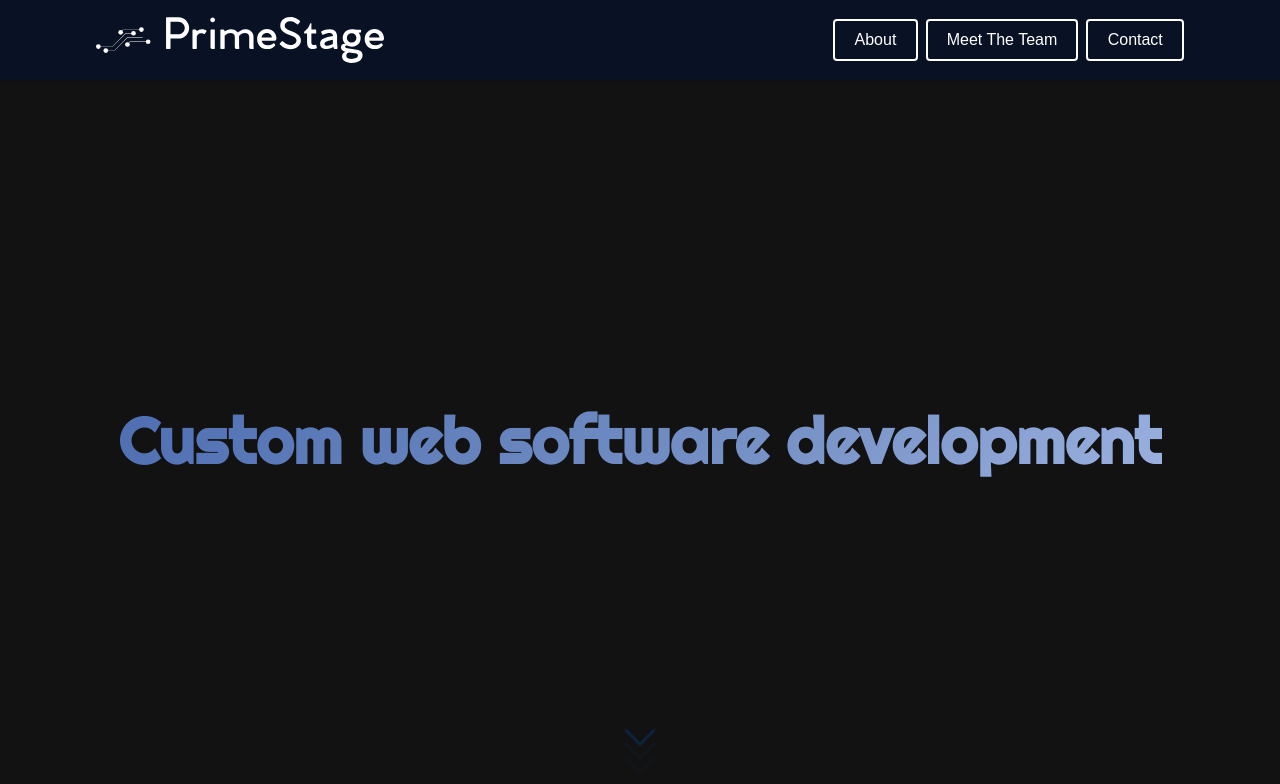
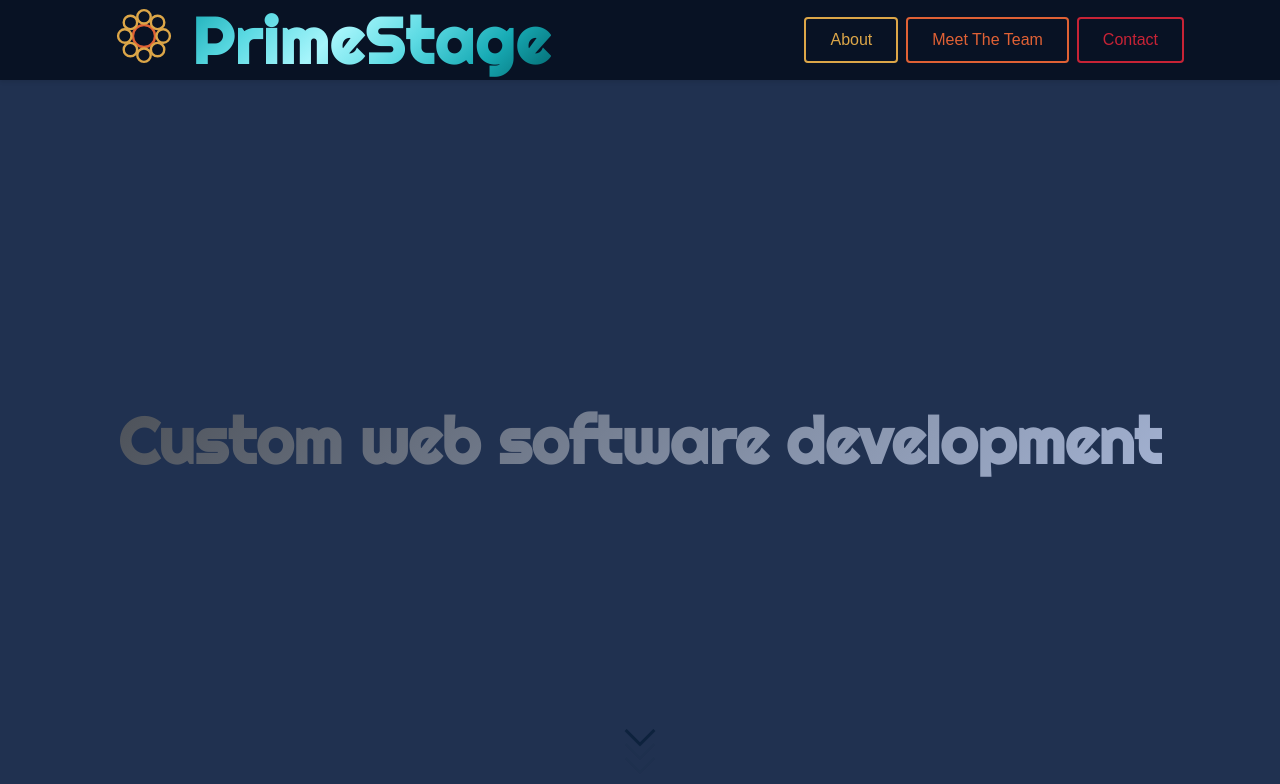
Before and after one commit to primestageprime/MarketingPortal, a SvelteKit app: page / in a window 1280 px wide. Shown: the top 784 px of the page. Built offline with nearby package versions, Linux system fonts and the light colour scheme.

Commit message:
Added some retro theme colors and have started integrating those into the page.  Added placeholder logo that Peter created.

```diff
--- a/src/app.html
+++ b/src/app.html
@@ -6,7 +6,7 @@
 		<meta name="viewport" content="width=device-width, initial-scale=1" />
 		%sveltekit.head%
 	</head>
-	<body data-sveltekit-preload-data="hover" data-theme="dark-navy">
+	<body data-sveltekit-preload-data="hover">
 		<div style="display: contents">%sveltekit.body%</div>
 	</body>
 </html>
--- a/src/app.scss
+++ b/src/app.scss
@@ -1,12 +1,5 @@
 @import url('https://fonts.googleapis.com/css2?family=Righteous&display=swap');
 @import './scss/_variables.scss';
-
-// DELFT BLUE: #203150  (DARK SLATE BLUE)
-// YlnMn BLUE: #2E4C79 (NEUTRAL SLATE BLUE)
-// LAPIS LAZULI: #4A668E  (LIGHT SLATE BLUE)
-// HUNYADI YELLOW: #DCA648  (DULL RETRO YELLOW)
-// FLAME: #E06135  (RETRO ORANGE)
-// CARDINAL: #C72336 (RETRO RED)
 
 /* Reset default margin and padding */
 * {
@@ -25,14 +18,16 @@ html {
 // Theme Variables
 :root {
 	// Light Theme
+	--gradient-metallic-primary: #{$shiny-metallic-neutral};
+	--gradient-metallic-cyan: #{$shiny-metallic-cyan};
 	--gradient-metallic-blue: #{$shiny-metallic-blue};
 	--gradient-metallic-red: #{$shiny-metallic-red};
-	--color-background: #{$light-white};
-	--color-header-background: #{$light-navy};
-	--color-info-section-background: #{$light-cobalt};
-	--color-info-section-background: #{$dark-indigo};
+	--color-background-primary: #{$dark-primary-bg};
+	--color-background-primary-header: #{$dark-navy};
+	--color-info-section-background: #{$dark-secondary-bg};
+	--color-team-section-background: #{$dark-secondary-bg};
 	--color-text: #{$light-black};
-	--color-text-secondary: #{$dark-white};
+	--color-text-secondary: #{$dark-primary-text};
 	--color-primary: #{$light-navy};
 	--color-secondary: #{$light-purple};
 	--color-gray: #{$light-gray};
@@ -40,73 +35,23 @@ html {
 	--color-button-primary: #{$light-navy};
 	--color-button-primary-hover: #{$light-navy-hover};
 	--color-button-primary-focus: #{$light-navy-focus};
-	--color-button-secondary-white: #{$light-white};
-	--color-button-secondary-white-hover: #{$light-white-hover};
-	--color-button-secondary-white-focus: #{$light-white-focus};
-}
-
-// Dark Theme
-[data-theme='dark'] {
-	--gradient-metallic-primary: #{$shiny-metallic-neutral};
-	--color-background: #{$dark-black};
-	--color-header-background: #{$dark-sienna};
-	--color-text: #{$dark-white};
-	--color-text-secondary: #{$light-black};
-	--color-primary: #{$dark-navy};
-	--color-secondary: #{$dark-purple};
-	--color-gray: #{$dark-gray};
-	--color-dark-gray: #{$dark-dark-gray};
-	--color-button-primary: #{$dark-navy};
-	--color-button-primary-hover: #{$dark-navy-hover};
-	--color-button-primary-focus: #{$dark-navy-focus};
-	--color-button-secondary-white: #{$light-white};
-	--color-button-secondary-white-hover: #{$light-white-hover};
-	--color-button-secondary-white-focus: #{$light-white-focus};
-}
-
-[data-theme='dark-red'] {
-	--gradient-metallic-primary: #{$shiny-metallic-red};
-	--color-background: #{$dark-black};
-	--color-header-background: #{$dark-red};
-	--color-info-section-background: #{$light-sienna};
-	--color-team-section-background: #{$dark-orange};
-	--color-text: #{$dark-white};
-	--color-text-secondary: #{$light-black};
-	--color-primary: #{$dark-red};
-	--color-secondary: #{$dark-purple};
-	--color-gray: #{$dark-gray};
-	--color-dark-gray: #{$dark-dark-gray};
-	--color-button-primary: #{$dark-red};
-	--color-button-primary-hover: #{$dark-red-hover};
-	--color-button-primary-focus: #{$dark-red-focus};
-	--color-button-secondary-white: #{$light-white};
-	--color-button-secondary-white-hover: #{$light-white-hover};
-	--color-button-secondary-white-focus: #{$light-white-focus};
-}
-
-[data-theme='dark-navy'] {
-	--gradient-metallic-primary: #{$shiny-metallic-blue};
-	--color-background: #{$dark-black};
-	--color-header-background: #{$dark-navy};
-	--color-info-section-background: #{$light-cobalt};
-	--color-team-section-background: #{$dark-indigo};
-	--color-text: #{$dark-white};
-	--color-text-secondary: #{$light-black};
-	--color-primary: #{$dark-navy};
-	--color-secondary: #{$dark-purple};
-	--color-gray: #{$dark-gray};
-	--color-dark-gray: #{$dark-dark-gray};
-	--color-button-primary: #{$light-navy};
-	--color-button-primary-hover: #{$light-navy-hover};
-	--color-button-primary-focus: #{$light-navy-focus};
-	--color-button-secondary-white: #{$light-white};
-	--color-button-secondary-white-hover: #{$light-white-hover};
-	--color-button-secondary-white-focus: #{$light-white-focus};
+	--color-button-secondary-white: #{$dark-primary-text};
+	--color-button-secondary-white-hover: #{$dark-primary-text-hover};
+	--color-button-secondary-white-focus: #{$dark-primary-text-focus};
+	--color-button-accent-gold: #{$dark-accent-gold};
+	--color-button-accent-gold-hover: #{$dark-accent-gold-hover};
+	--color-button-accent-gold-focus: #{$dark-accent-gold-focus};
+	--color-button-accent-orange: #{$dark-accent-orange};
+	--color-button-accent-orange-hover: #{$dark-accent-orange-hover};
+	--color-button-accent-orange-focus: #{$dark-accent-orange-focus};
+	--color-button-accent-red: #{$dark-accent-red};
+	--color-button-accent-red-hover: #{$dark-accent-red-hover};
+	--color-button-accent-red-focus: #{$dark-accent-red-focus};
 }
 
 // Base Styles
 body {
-	background-color: var(--color-background);
+	background-color: var(--color-background-primary);
 	color: var(--color-text);
 	font-family: Arial, sans-serif;
 	margin: 0;
@@ -117,25 +62,12 @@ body {
 	flex-direction: column;
 }
 
-// Utility classes
-.primary {
-	color: var(--color-primary);
-}
-
-.secondary {
-	color: var(--color-secondary);
-}
-
-.gray {
-	color: var(--color-gray);
-}
-
 // Floating Header
 .header {
 	height: 10vh;
 	width: 100%;
 	padding: 1rem 6rem;
-	background-color: var(--color-header-background);
+	background-color: var(--color-background-primary-header);
 	color: var(--color-white);
 	font-size: 1rem; // Adjusts with body font size
 	display: flex;
@@ -152,7 +84,7 @@ body {
 	left: 0;
 	width: 100%;
 	padding: 1rem 2rem;
-	background-color: var(--color-header-background);
+	background-color: var(--color-background-primary-header);
 	color: var(--color-white);
 	font-size: 1rem; // Adjusts with body font size
 	display: flex;
@@ -284,6 +216,22 @@ body {
 	background-clip: text; /* Standard */
 }
 
+.shiny-metallic-text-cyan {
+	font-family: 'Righteous', sans-serif;
+	font-size: 4rem;
+	font-weight: bold;
+	background: var(--gradient-metallic-cyan);
+	background-size: 100%;
+	color: transparent;
+
+	/* Vendor prefixes for compatibility */
+	-webkit-background-clip: text; /* Safari, Chrome */
+	-moz-background-clip: text; /* Firefox (not always needed) */
+	-ms-background-clip: text; /* Internet Explorer */
+	-o-background-clip: text; /* Older Opera */
+	background-clip: text; /* Standard */
+}
+
 .vertical-overflow {
 	height: 100%;
 	overflow-y: auto;
--- a/src/lib/components/ScrollWithIndicator.svelte
+++ b/src/lib/components/ScrollWithIndicator.svelte
@@ -174,6 +174,7 @@
 	}
 
 	.content {
+		color: var(--color-text-secondary);
 		flex: 1;
 		display: flex;
 		flex-direction: column;
--- /dev/null
+++ b/src/lib/components/icons/PsLogo2.svelte
@@ -0,0 +1,56 @@
+<script>
+	export let strokeColor;
+	export let outerStrokeColor;
+	const centerRadius = 23;
+	const radius = 14;
+	const fillColor = 'transparent';
+
+	const strokeWidth = 5;
+	const centerStyle = `stroke-width: ${strokeWidth}px; `;
+	const outerStrokeWidth = 5;
+	const outerStyle = `stroke-width: ${outerStrokeWidth}px;`;
+
+	const rad = 28.28;
+	const otherRad = 40;
+	const outerCircles = [
+		[rad, rad],
+		[otherRad, 0],
+		[-1 * otherRad, 0],
+		[-1 * rad, rad],
+		[0, otherRad],
+		[0, -1 * otherRad],
+		[-1 * rad, -1 * rad],
+		[rad, -1 * rad]
+	];
+</script>
+
+<div>
+	<svg
+		width="200"
+		height="200"
+		viewBox="-100 -100 200 200"
+		xmlns="http://www.w3.org/2000/svg"
+		{...$$restProps}
+	>
+		<!-- Center Circle -->
+		<circle
+			cx="0"
+			cy="0"
+			r={centerRadius}
+			fill={fillColor}
+			stroke={strokeColor}
+			style={centerStyle}
+		/>
+
+		<!-- Surrounding Circles -->
+		{#each outerCircles as [cx, cy]}
+			<circle {cx} {cy} r={radius} fill={fillColor} style={outerStyle} stroke={outerStrokeColor} />
+		{/each}
+	</svg>
+</div>
+
+<style lang="css">
+	div {
+		margin: 0;
+	}
+</style>
--- a/src/routes/+layout.svelte
+++ b/src/routes/+layout.svelte
@@ -1,15 +1,20 @@
 <script>
-	import PsLogoWithText from '$lib/components/PsLogoWithText.svelte';
+	import PsLogo2 from '$lib/components/icons/PsLogo2.svelte';
 	import '../app.scss';
 	import '../scss/index.scss';
 </script>
 
 <header class="header">
-	<a href="/"><div class="logo"><PsLogoWithText /></div></a>
+	<a href="/"
+		><div class="logo">
+			<PsLogo2 strokeColor={'#e06135'} outerStrokeColor={'#dca648'} height="6rem" width="6rem" />
+			<h1 class="shiny-metallic-text-cyan">PrimeStage</h1>
+		</div></a
+	>
 	<div class="header-actions">
-		<a href="about" class="button-secondary-white nav-link">About</a>
-		<a href="team" class="button-secondary-white nav-link">Meet The Team</a>
-		<a href="contact" class="button-secondary-white nav-link">Contact</a>
+		<a href="about" class="button-accent-gold nav-link">About</a>
+		<a href="team" class="button-accent-orange nav-link">Meet The Team</a>
+		<a href="contact" class="button-accent-red nav-link">Contact</a>
 		<div class="menu">menu</div>
 	</div>
 </header>
@@ -29,12 +34,17 @@
 		flex: 1;
 		overflow: hidden;
 	}
-	.logo {
-		font-size: 30px;
-		font-weight: 100;
-		letter-spacing: 0.1rem;
-		display: flex;
-		align-items: center;
+
+	a {
+		text-decoration: none;
+
+		.logo {
+			font-size: 30px;
+			letter-spacing: 0.1rem;
+			display: flex;
+			align-items: center;
+			font-family: 'Righteous', sans-serif;
+		}
 	}
 
 	.menu {
--- a/src/routes/team/+page.svelte
+++ b/src/routes/team/+page.svelte
@@ -32,6 +32,7 @@ Risus hendrerit justo natoque metus tempus vehicula. Blandit magna tortor luctus
 		align-items: center;
 		justify-content: center;
 		height: 60%;
+		color: var(--color-text-secondary);
 	}
 	.employee-info-section:nth-child(odd) {
 		background-color: var(--color-team-section-background);
--- a/src/scss/buttons.scss
+++ b/src/scss/buttons.scss
@@ -21,26 +21,76 @@
 	}
 }
 
-.button-secondary {
+.button-accent-gold {
 	background-color: transparent;
-	color: var(--color-button-primary);
+	color: var(--color-button-accent-gold);
 	padding: 0.75rem 1.5rem; // Default padding for desktop
 	font-size: 1rem; // Default font size for desktop
 	border-radius: 4px;
-	border: 2px solid var(--color-button-primary);
+	border: 2px solid var(--color-button-accent-gold);
 	cursor: pointer;
 	transition: all 0.3s;
 	text-decoration: none; /* Remove underline when using for anchor tags */
 
 	&:hover {
-		color: var(--color-button-primary-hover);
-		border: 2px solid var(--color-button-primary-hover);
+		color: var(--color-button-accent-gold-hover);
+		border: 2px solid var(--color-button-accent-gold-hover);
 		box-shadow: 0 2px 4px rgba(0, 0, 0, 0.1);
 		transform: scale(1.05);
 	}
 	&:focus {
-		color: var(--color-button-primary-focus);
-		border: 2px solid var(--color-button-primary-focus);
+		color: var(--color-button-accent-gold-focus);
+		border: 2px solid var(--color-button-accent-gold-focus);
+		box-shadow: 0 0 0 3px rgba(77, 140, 255, 0.4); // Add a soft focus ring
+		outline: none; // Remove default outline
+	}
+}
+
+.button-accent-orange {
+	background-color: transparent;
+	color: var(--color-button-accent-orange);
+	padding: 0.75rem 1.5rem; // Default padding for desktop
+	font-size: 1rem; // Default font size for desktop
+	border-radius: 4px;
+	border: 2px solid var(--color-button-accent-orange);
+	cursor: pointer;
+	transition: all 0.3s;
+	text-decoration: none; /* Remove underline when using for anchor tags */
+
+	&:hover {
+		color: var(--color-button-accent-orange-hover);
+		border: 2px solid var(--color-button-accent-orange-hover);
+		box-shadow: 0 2px 4px rgba(0, 0, 0, 0.1);
+		transform: scale(1.05);
+	}
+	&:focus {
+		color: var(--color-button-accent-orange-focus);
+		border: 2px solid var(--color-button-accent-orange-focus);
+		box-shadow: 0 0 0 3px rgba(77, 140, 255, 0.4); // Add a soft focus ring
+		outline: none; // Remove default outline
+	}
+}
+
+.button-accent-red {
+	background-color: transparent;
+	color: var(--color-button-accent-red);
+	padding: 0.75rem 1.5rem; // Default padding for desktop
+	font-size: 1rem; // Default font size for desktop
+	border-radius: 4px;
+	border: 2px solid var(--color-button-accent-red);
+	cursor: pointer;
+	transition: all 0.3s;
+	text-decoration: none; /* Remove underline when using for anchor tags */
+
+	&:hover {
+		color: var(--color-button-accent-red-hover);
+		border: 2px solid var(--color-button-accent-red-hover);
+		box-shadow: 0 2px 4px rgba(0, 0, 0, 0.1);
+		transform: scale(1.05);
+	}
+	&:focus {
+		color: var(--color-button-accent-red-focus);
+		border: 2px solid var(--color-button-accent-red-focus);
 		box-shadow: 0 0 0 3px rgba(77, 140, 255, 0.4); // Add a soft focus ring
 		outline: none; // Remove default outline
 	}
```
Also changed, not shown: src/scss/_variables.scss (+60 -0 lines), src/lib/components/icons/PsLogo.svelte (renamed from src/lib/components/PsLogo.svelte), src/lib/components/icons/PsLogoWithText.svelte (renamed from src/lib/components/PsLogoWithText.svelte).
